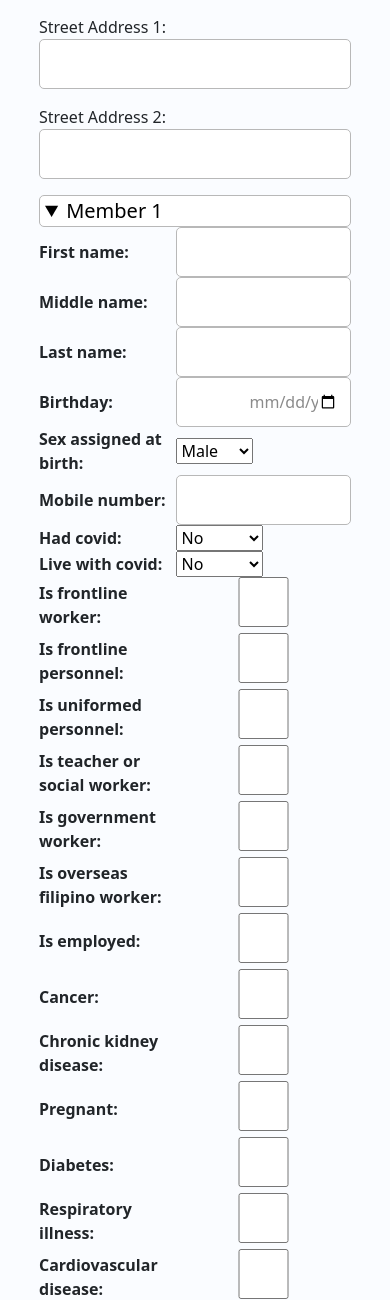
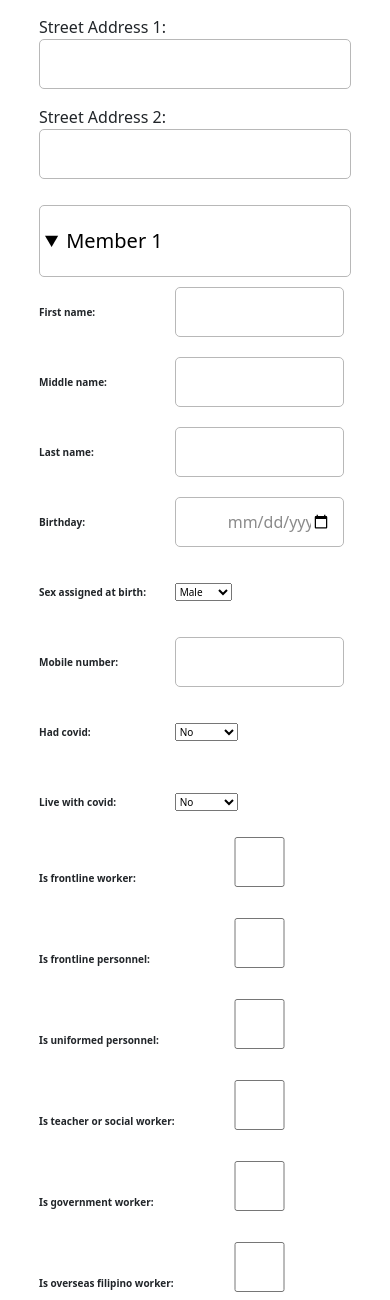
Before and after one commit to baguioni/vaccuna, a Django app: page /registrant/register/household/ in a window 390 px wide. Shown: the part 759-2059 px from the top of the page. Run offline with Django 3.2, Linux system fonts and the light colour scheme; some libraries are stand-ins or nearby versions.

Commit message:
Update: Desktop Responsiveness ver. 1

```diff
--- a/static/css/style.css
+++ b/static/css/style.css
@@ -1,6 +1,22 @@
 * {
     margin: 0;
     padding: 0;
+}
+
+.forWeb{
+    width: 600px;
+    height: 100vh;
+    margin-left: auto;
+    margin-right: auto;
+    background-color: #fff;
+}
+
+.forWebRegister{
+    width: 800px;
+    height: auto;
+    margin-left: auto;
+    margin-right: auto;
+    background-color: #fff;
 }
 
 .wrapper {
@@ -18,7 +34,7 @@
   display: block;
   margin-left: auto;
   margin-right: auto;
-  width: 95%;
+  width: 90%;
   height: auto;
 }
 
@@ -54,7 +70,7 @@
 }
 
 .form-box {
-    margin: 30% auto;
+    padding-top: 20%;
     width: auto;
     background: rgba(0,0,0,0);
     color: #8b8b8b;
@@ -68,8 +84,18 @@
     padding-bottom: 5px;
 }
 
+.householdForm {
+    margin: 0px auto;
+    font-size: 10px;
+    line-height: 70px;
+    width: 100%;
+    border-bottom: 1px solid #fff;
+    padding-top: 10px;
+    padding-bottom: 5px;
+}
+
 .input-box input{
-    text-indent: 30px;
+    text-indent: 20px;
     height: 50px;
     width: 100%;
     border: 1px solid #b8b8b8;
@@ -80,7 +106,7 @@
 }
 
 ::placeholder{
-    text-indent: 30px;
+    text-indent: 20px;
     font-color: #c0c1ce;
 }
 
@@ -106,10 +132,24 @@
     font-size: 16px;
 }
 
-@media only screen and (min-width: 768px) {
 
-    .img-banner {
-      display: none;
+
+@media only screen and (max-width: 600px) {
+    .forWeb{
+        width: 100%;
+        height: 100vh;
+        margin-left: auto;
+        margin-right: auto;
+        background-color: #fff;
     }
+}
 
+@media only screen and (max-width: 600px) {
+    .forWebRegister{
+        width: 100%;
+        height: auto;
+        margin-left: auto;
+        margin-right: auto;
+        background-color: #fff;
+    }
 }
--- a/templates/householdForm.html
+++ b/templates/householdForm.html
@@ -22,7 +22,7 @@
     {% for form in formset.forms %}
     {{form.non_field_errors}}
     {{form.errors}}
-    <div id="form_set">
+    <div class="householdForm" id="form_set">
     <details open >
         <summary>Member 1</summary>
 
--- a/templates/loginRegistrant.html
+++ b/templates/loginRegistrant.html
@@ -7,7 +7,7 @@
 <link href="https://fonts.googleapis.com/css2?family=Lato:ital,wght@0,100;0,300;0,400;0,700;0,900;1,100;1,300;1,400;1,700;1,900&display=swap" rel="stylesheet">
         <meta name="viewport" content="width=device-width, initial-scale=1.0">
         <link rel="shortcut icon" type="image/png" href="{% static 'img/favicon.png' %}"/>
-        <link rel="stylesheet" href="{% static 'css/style.css' %}">
+        <link type="text/css "rel="stylesheet" href="{% static 'css/style.css' %}">
         <link rel="stylesheet" href="https://stackpath.bootstrapcdn.com/font-awesome/4.7.0/css/font-awesome.min.css">
         <style>
             body {
@@ -16,7 +16,8 @@
         </style>
     </head>
     <body>
-            <img class="img-banner" src="{% static 'img/banner.png' %}" alt="vaccuna banner">
+        <div class="forWeb">
+                <img style="width: 95%" src="{% static 'img/banner.png' %}" alt="vaccuna banner">
                 <div class="wrapper">
                     <article class="img-info">
                         <p style="text-align:center; padding-top: 30%; font-family: 'Lato', sans-serif; font-weight: 700; color: #8b8b8b">
@@ -49,7 +50,6 @@
                         New User? Sign up as <a  style="color: #e89442" href="registrant/register/individual/" target="blank"><strong>Individual</strong></a> or <a style="color: #e89442" href="registrant/register/household/" target="blank"><strong>Household</strong></a>
                     </p>
                 </div>
-
         </div>
     </body>
 </html>
--- a/templates/registrationForm.html
+++ b/templates/registrationForm.html
@@ -2,6 +2,7 @@
 {% load widget_tweaks %}
 <!DOCTYPE html>
 <html lang="en">
+    <meta name="viewport" content="width=device-width, initial-scale=1.0">
     <link rel="shortcut icon" type="image/png" href="{% static 'img/favicon.png' %}"/>
     <link href="https://cdn.jsdelivr.net/npm/bootstrap@5.0.0-beta2/dist/css/bootstrap.min.css" rel="stylesheet" integrity="sha384-BmbxuPwQa2lc/FVzBcNJ7UAyJxM6wuqIj61tLrc4wSX0szH/Ev+nYRRuWlolflfl" crossorigin="anonymous">
     <link rel="stylesheet" href="{% static 'css/style.css' %}">
@@ -21,6 +22,7 @@
 </head>
 <!-- https://www.darwinbiler.com/jquery-ph-locations/ -->
 <body>
+<div class="forWebRegister">
     <h1 style="text-align: left; font-family: 'Lato', sans-serif; font-weight: 700; font-size: 70px; color: #e89442; text-indent: 50px; padding-top: 50px">Sign Up</h1>
 
     <div class="input-box">
@@ -34,6 +36,7 @@
                 <input type="submit" value="Register"/>
         </form>
     </div>
+</div>
         <script type="text/javascript" src="https://cdnjs.cloudflare.com/ajax/libs/jquery/3.5.0/jquery.js"></script>
         {% load static %}
         <script type="text/javascript" src="{% static 'ph-locations.js' %}"></script>
```
Lines whose indentation alone changed are shown as unchanged.
